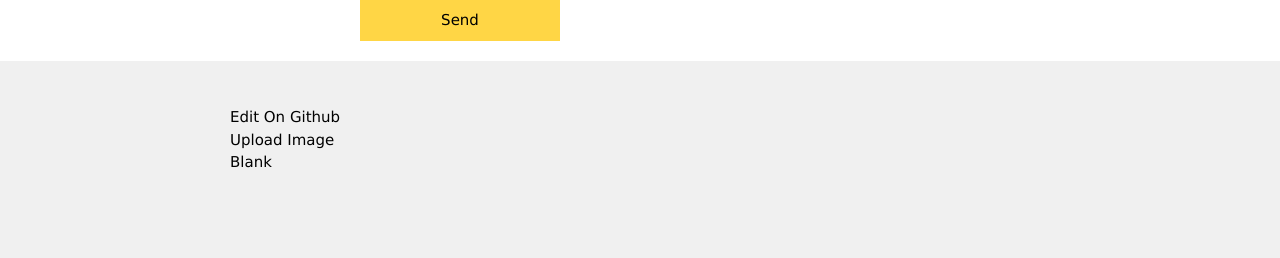
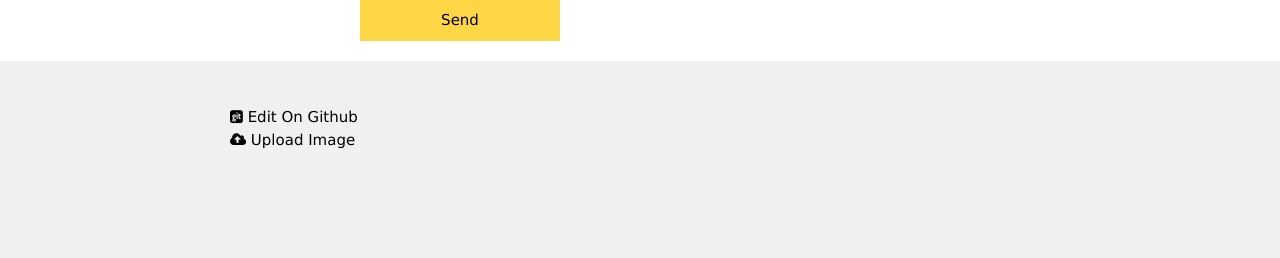
Before and after one commit to rfd3344a/rfd3344.github.io, a Jekyll site: the page built from index.html, in a window 1280 px wide. Shown: the part 945-1203 px from the top of the page. Built offline with Jekyll 4.4.1, drawn with Linux system fonts in a browser that asks for light colours; some web fonts are replaced.

Commit message:
Update page.html

```diff
--- a/_layouts/page.html
+++ b/_layouts/page.html
@@ -17,9 +17,11 @@
 <section>
 	<div id="Footer_left">
    		<ul>
-          	<li><a href="https://github.com/rfd3344/rfd3344.github.io" target="_blank"> Edit On Github</a> </li>
-          	<li><a href="https://github.com/rfd3344/rfd3344.github.io/tree/master/images" target="_blank"> Upload Image</a> </li>
-          	<li><a href="#" > Blank</a> </li>
+          	<li><i class="fa fa-git-square" aria-hidden="true"></i>
+                <a href="https://github.com/rfd3344/rfd3344.github.io" target="_blank"> Edit On Github</a> </li>
+          	<li><i class="fa fa-cloud-upload" aria-hidden="true"></i>
+                <a href="https://github.com/rfd3344/rfd3344.github.io/tree/master/images" target="_blank"> Upload Image</a> </li>
+
        	</ul>
   	</div>
 
```
